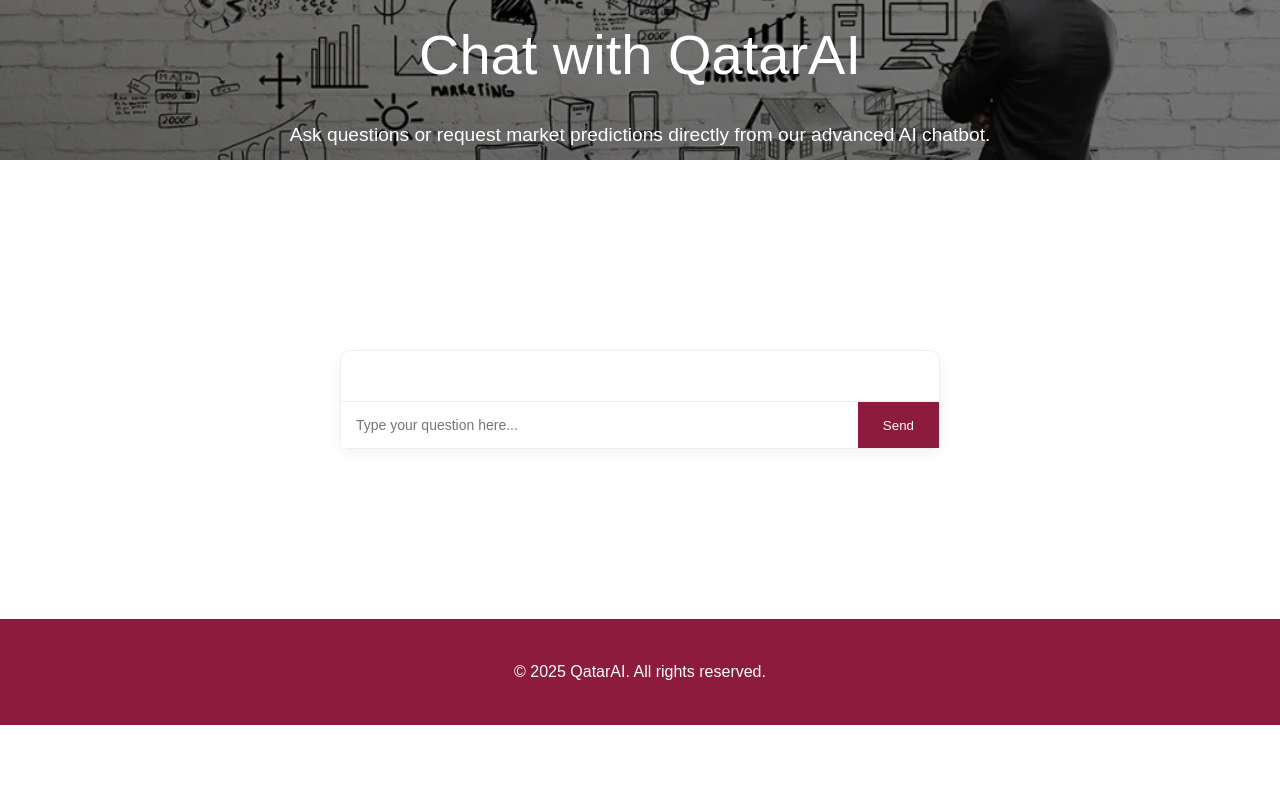
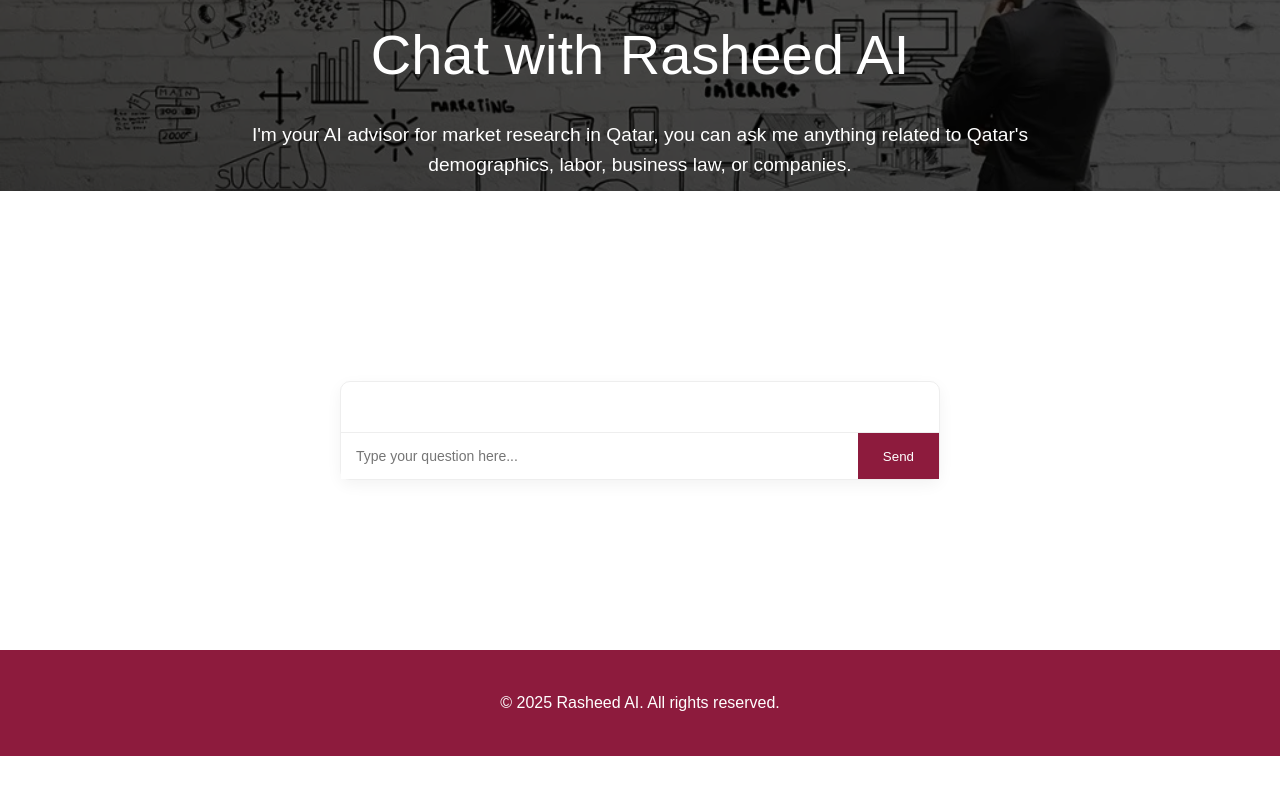
Before and after one commit to nazarboy2005/chatbot-uzpower, a Django app: page / in a window 1280 px wide. Run offline with Django 5.2, Linux system fonts and the light colour scheme.

Commit message:
reanmed to rasheed ai

```diff
--- a/templates/ai/chat.html
+++ b/templates/ai/chat.html
@@ -4,7 +4,7 @@
 <head>
   <meta charset="UTF-8" />
   <meta name="viewport" content="width=device-width, initial-scale=1" />
-  <title>Chatbot - QatarAI</title>
+  <title>Chatbot - Rasheed AI</title>
   <link rel="stylesheet" href="{% static 'css/style.css' %}" />
   <link rel="stylesheet" href="{% static 'css/chatbot.css' %}" />
   <style>
@@ -28,7 +28,7 @@
       left: 0;
       right: 0;
       bottom: 0;
-      background-color: rgba(0, 0, 0, 0.5);
+      background-color: rgba(0, 0, 0, 0.7);
       z-index: 1;
     }
 
@@ -41,8 +41,8 @@
 <body>
   <header class="site-header">
     <div class="header-content">
-      <h1>Chat with QatarAI</h1>
-      <p>Ask questions or request market predictions directly from our advanced AI chatbot.</p>
+      <h1>Chat with Rasheed AI</h1>
+      <p>I'm your AI advisor for market research in Qatar, you can ask me anything related to Qatar's demographics, labor, business law, or companies.</p>
     </div>
   </header>
 
@@ -59,7 +59,7 @@
   </main>
 
   <footer>
-    <p>&copy; 2025 QatarAI. All rights reserved.</p>
+    <p>&copy; 2025 Rasheed AI. All rights reserved.</p>
   </footer>
 
   <script>
```
